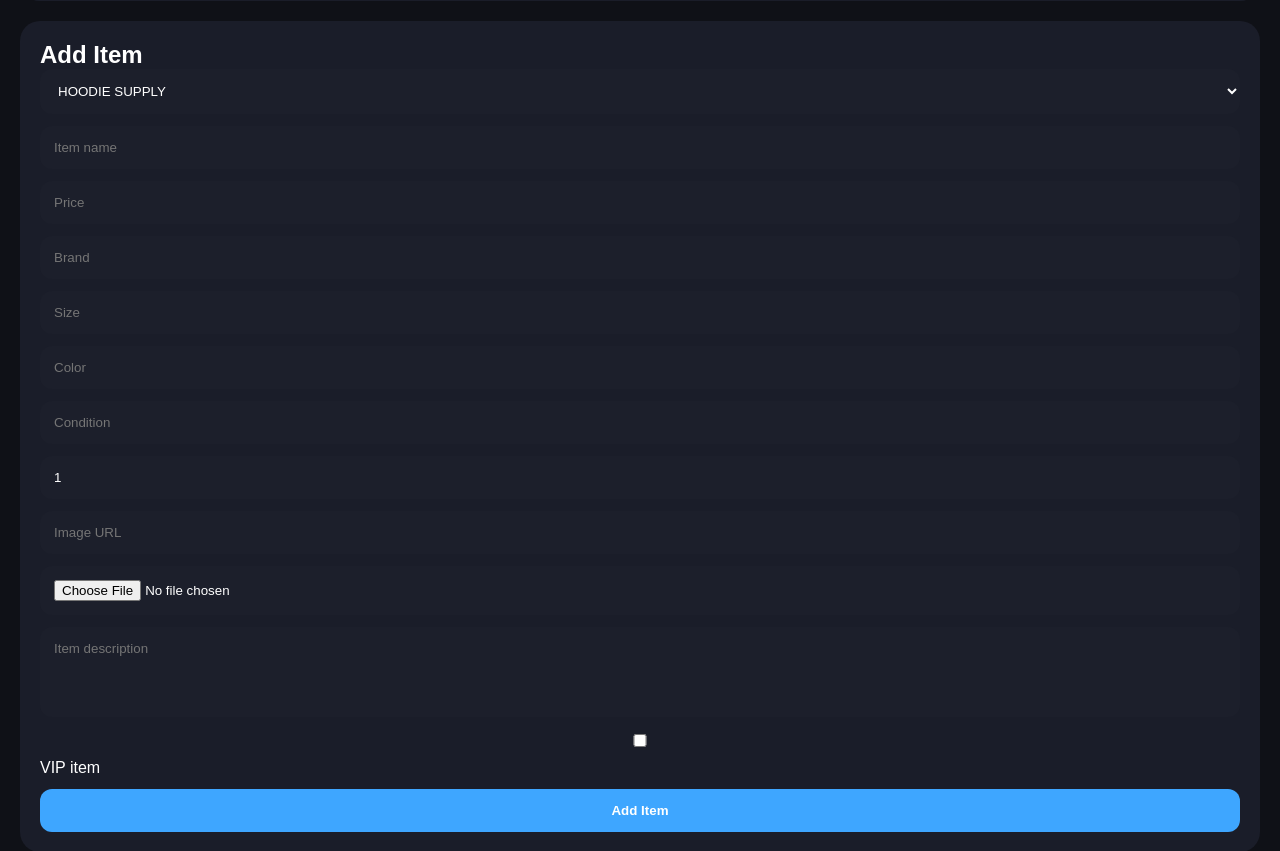
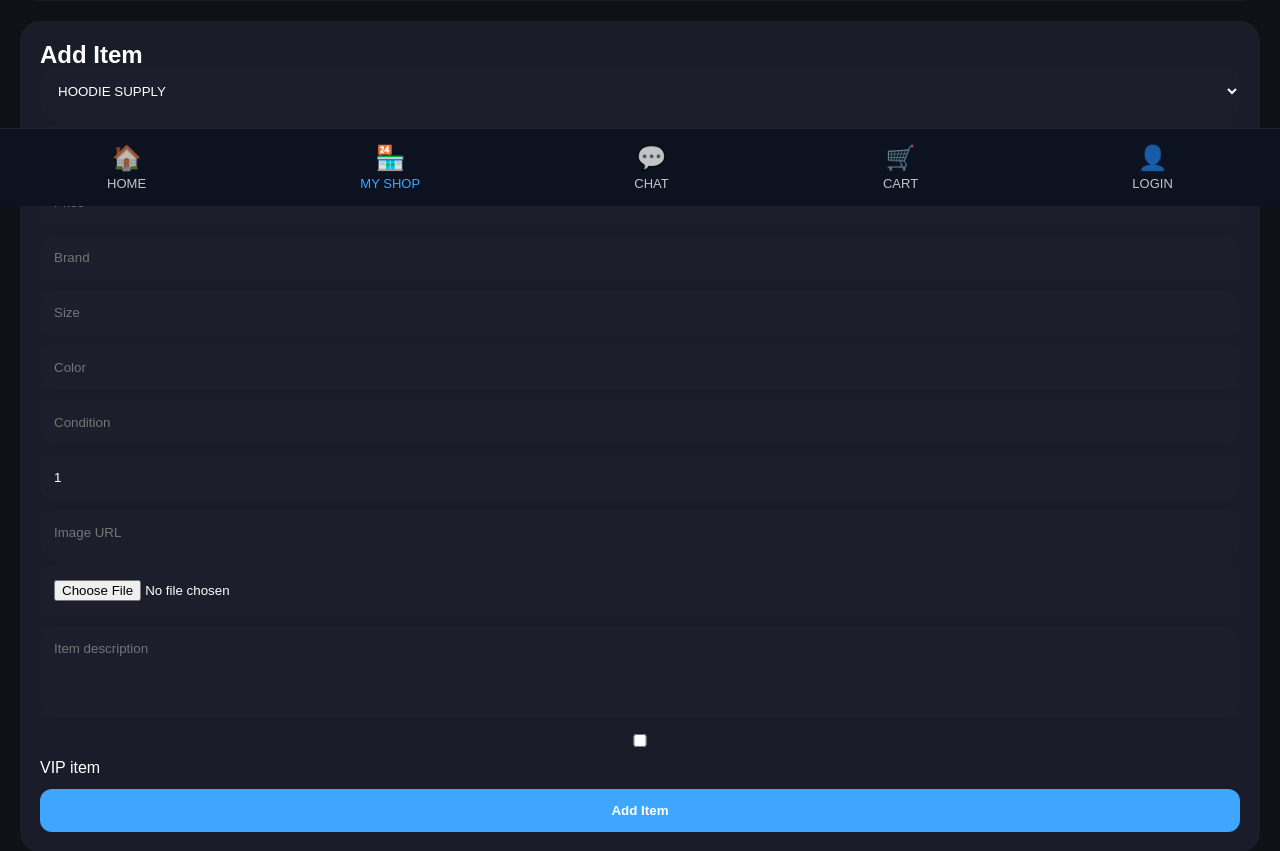
Before and after one commit to garabavladimir985-create/reversedmarket, a Flask app: page /my-shop in a window 1280 px wide. Shown: the part 594-1445 px from the top of the page. Run offline with Flask 3, Linux system fonts and the light colour scheme; data comes from the database, SQL or seed files in the repository.

Commit message:
fix bottom nav

```diff
--- a/backend/static/css/style.css
+++ b/backend/static/css/style.css
@@ -900,3 +900,41 @@
 z-index:99999;
 box-shadow:0 0 25px rgba(62,166,255,.6);
 }
+.bottom-nav{
+position:fixed;
+bottom:0;
+left:0;
+width:100%;
+height:78px;
+background:#0d1220;
+display:flex;
+justify-content:space-around;
+align-items:center;
+border-top:1px solid rgba(255,255,255,.08);
+z-index:99999;
+}
+
+.nav-item{
+display:flex;
+flex-direction:column;
+align-items:center;
+justify-content:center;
+gap:4px;
+text-decoration:none;
+color:white;
+font-size:13px;
+opacity:.75;
+}
+
+.nav-item.active{
+opacity:1;
+color:#3ea6ff;
+}
+
+.nav-item div{
+font-size:24px;
+}
+
+body{
+padding-bottom:100px;
+}
```
